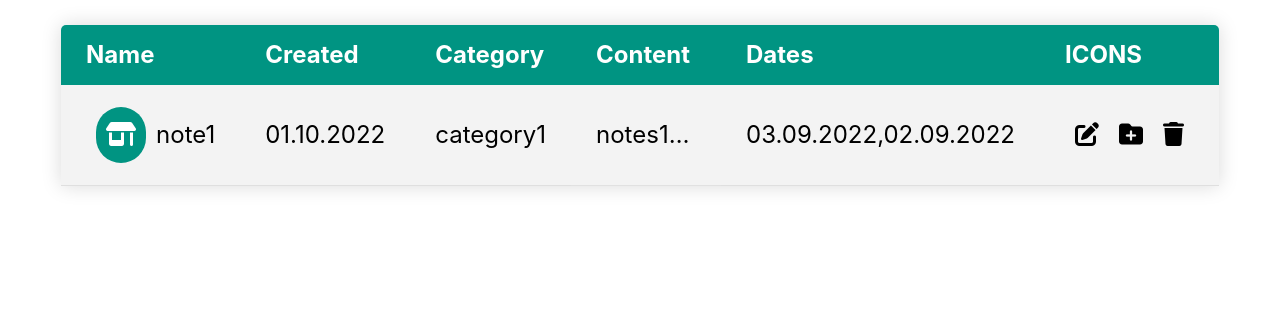
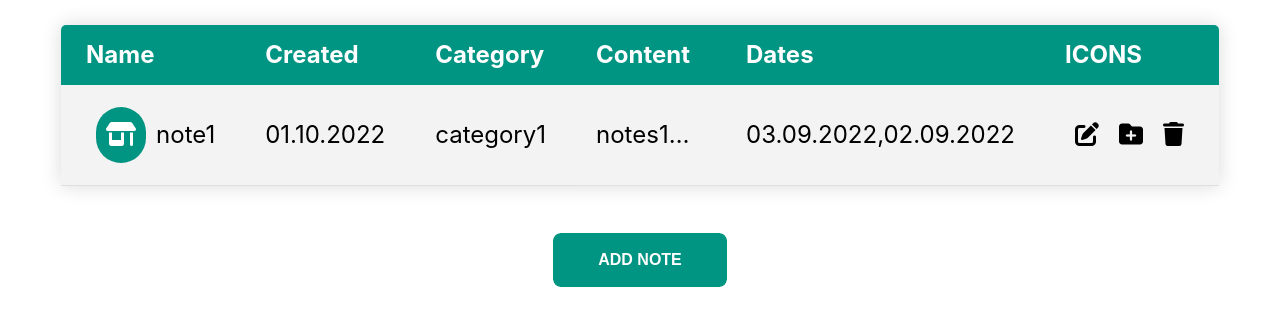
Before and after one commit to zenoksi4/ReactReduxNotes, a React (Create React App) app: page / in a window 1280 px wide. Shown: the top 326 px of the page. Built offline with nearby package versions, Linux system fonts and the light colour scheme.

Commit message:
added ModalAddNote

```diff
--- a/src/App.css
+++ b/src/App.css
@@ -44,6 +44,11 @@ ol[class] {
   list-style: none;
 }
 
+.btn:hover, .btn:focus {
+  color: #ffffff;
+  outline: 0;
+}
+
 .container {
     box-sizing: border-box;
     display: flex;
--- a/src/App.tsx
+++ b/src/App.tsx
@@ -1,12 +1,16 @@
-import React from "react";
+import {useState} from 'react'
 import "./App.css";
-import Table from "./components/tablelist/Table";
+import AddNoteButton from "./components/buttons/addnotebutton/AddNoteButton";
+import ModalAddNote from './components/modal/ModalAddNote/ModalAddNote';
 import TableNotesActive from "./components/tablelist/tablenotes/TableNotesActive";
 
 function App() {
+  const [modalActive, setModalActive] = useState(false)
   return (
     <div className="container">
       <TableNotesActive/>
+      <AddNoteButton setActive={setModalActive}/>
+      <ModalAddNote active={modalActive} setActive={setModalActive}/>
     </div>
   );
 }
--- /dev/null
+++ b/src/components/buttons/addnotebutton/AddNoteButton.css
@@ -0,0 +1,38 @@
+.add-note__btn{
+    border-color: #009482;
+    color: #fff;
+    box-shadow: 0 0 40px 40px #009482 inset, 0 0 0 0 #009482;
+    -webkit-transition: all 150ms ease-in-out;
+    transition: all 150ms ease-in-out;
+
+    box-sizing: border-box;
+    -webkit-appearance: none;
+    -moz-appearance: none;
+    appearance: none;
+    background-color: transparent;
+    border: 2px solid;
+    border-radius: 0.6em;
+    cursor: pointer;
+    display: -webkit-box;
+    display: -webkit-flex;
+    display: -ms-flexbox;
+    display: flex;
+    -webkit-align-self: center;
+    -ms-flex-item-align: center;
+    align-self: center;
+    font-size: 1rem;
+    font-weight: 400;
+    line-height: 1;
+    margin: 20px;
+    padding: 1.2em 2.8em;
+    text-decoration: none;
+    text-align: center;
+    text-transform: uppercase;
+    font-family: 'Montserrat', sans-serif;
+    font-weight: 700;
+}
+
+.add-note__btn:hover {
+    box-shadow: 0 0 10px 0 #009482 inset, 0 0 10px 4px #009482;
+    color: #009482;
+}
--- /dev/null
+++ b/src/components/buttons/addnotebutton/AddNoteButton.tsx
@@ -0,0 +1,19 @@
+import './AddNoteButton.css'
+
+interface AddNoteButtonProps{
+    setActive: (bol: boolean)=> void,
+}
+
+const AddNoteButton: React.FC<AddNoteButtonProps> = ({setActive}) => {
+
+    return(
+            <div>
+                <a className="add-note__btn" onClick={() => setActive(true)}>
+                    add note
+                </a>
+            </div>
+    );
+}
+
+
+export default AddNoteButton;
--- /dev/null
+++ b/src/components/modal/Modal.css
@@ -0,0 +1,52 @@
+.modal{
+    height: 100%;
+    width: 100%;
+    background-color: rgba(0, 0, 0, 0.75);
+    position: fixed;
+    left: 0;
+    top: 0;
+    display: flex;
+    align-items: flex-start;
+    justify-content: center;
+    opacity: 0;
+    pointer-events: none;
+    transition: 0.5s;
+
+}
+
+.modal.active{
+    opacity: 1;
+    pointer-events: all;
+}
+
+.content {
+    color: #ffffff;
+    right: 0;
+    top: -20%;
+    left: 0;
+    padding: 1.5rem;
+    z-index: 9999;
+    border: 1px solid rgba(0, 0, 0, 0.192);
+    transition: 0.2s ease-in;
+    border-radius: 5px;
+    transform: scale(0.5);
+
+}
+
+.content.active{
+    transform: scale(1);
+}
+
+.close{
+    color: #c2c2c2;
+    position: absolute;
+    font-size: 40px;
+    right: 25%;
+    top: 0;
+    cursor: pointer;
+}
+
+.close:hover{
+    color: white;
+    transition: 0.2s;
+}
--- /dev/null
+++ b/src/components/modal/Modal.tsx
@@ -0,0 +1,20 @@
+import './Modal.css'
+
+interface ModalProps{
+    active: boolean,
+    setActive: (bol: boolean)=> void,
+    children?: React.ReactNode,
+}
+
+const Modal: React.FC<ModalProps> = ({active, setActive, children}) => {
+    return(
+        <div className={active ? 'modal active': 'modal'} onClick={() => setActive(false)}>
+            <div className='close'><i className="fa-regular fa-circle-xmark"></i></div>
+            <div className={active ? `content active`: `content`} onClick={(e) => e.stopPropagation()}>
+                {children}
+            </div>
+        </div>
+    );
+}
+
+export default Modal;
--- /dev/null
+++ b/src/components/modal/ModalAddNote/ModalAddNote.css
@@ -0,0 +1,47 @@
+.modal-content {
+    width: 400px;
+    position: relative;
+    margin: auto;
+    border: 1px solid rgba(0, 0, 0, 0.192);
+    padding: 2rem;
+    border-radius: 5px;
+    background-color: #ffffff5b;
+    backdrop-filter: blur(10px);
+    color: #ffffff;
+}
+
+.modal-content h1{
+    text-align: center;
+}
+
+.modal-content input {
+    margin-bottom: 1rem;
+    width: 100%;
+    background: transparent;
+    border: none;
+    border-bottom: 1px solid #ffffff;
+}
+
+.submit-btn{
+
+    border-color: #009482;
+    color: #fff;
+    box-shadow: 0 0 40px 40px #009482 inset, 0 0 0 0 #009482;
+    -webkit-transition: all 150ms ease-in-out;
+    transition: all 150ms ease-in-out;
+}
+
+.modal-content .submit-btn {
+    text-align: center;
+    border: none;
+    color: #ffffff;
+    font-size: 1rem;
+    cursor: pointer;
+    font-family: 'Trebuchet MS', 'Lucida Sans Unicode', 'Lucida Grande', 'Lucida Sans', Arial, sans-serif;
+    padding: 1rem;
+}
+
+.submit-btn:hover{
+    box-shadow: 0 0 10px 0 #009482 inset, 0 0 10px 4px #009482;
+    color: #009482;
+}
--- /dev/null
+++ b/src/components/modal/ModalAddNote/ModalAddNote.tsx
@@ -0,0 +1,65 @@
+import Modal from '../Modal';
+import './ModalAddNote.css'
+import {useState} from 'react'
+import { useAppDispatch } from '../../../hooks/useAppDispatch';
+import { addNote } from '../../../store/noteSlice';
+
+interface AddNoteModalProps{
+    active: boolean,
+    setActive: (bol: boolean)=> void,
+}
+
+const ModalAddNote: React.FC<AddNoteModalProps> = ({active, setActive}) => {
+    const dispatch = useAppDispatch();
+
+    const [title, setTitle] = useState('')
+    const [category, setCategory] = useState('Task')
+    const [content, setContent] = useState('')
+    const [valid, setValid] = useState('')
+
+    const handleSubmit = (event:React.FormEvent) => {
+        event.preventDefault();
+        setValid('')
+
+        if(title.trim().length === 0 && content.trim().length === 0) {
+            setValid('please enter valid fields')
+            return
+        }
+
+        dispatch(addNote({title, category, content}));
+
+        setTitle('');
+        setCategory('Task');
+        setContent('');
+
+    }
+
+    return(
+        <Modal active={active} setActive={setActive}>
+            <div className="modal-content">
+                <h1>Add Note</h1>
+                {valid && <span>{valid}</span>}
+
+                <form action="" onSubmit={(event) => (handleSubmit(event))}>
+                    <label htmlFor="">Title</label><br/>
+                    <input type="text" value={title} onChange={(e) => (setTitle(e.target.value))}/><br/>
+
+                    <label htmlFor="">Category</label><br/>
+                    <select itemType="radio" value={category} onChange={(e) => (setCategory(e.target.value))}>
+                        <option value="Task">Task</option>
+                        <option value="Random Thought">Random Thought</option>
+                        <option value="Idea">Idea</option>
+                    </select><br/>
+
+                    <label htmlFor="">Note</label><br/>
+                    <input type="text" value={content} onChange={(e) => (setContent(e.target.value))} /><br/>
+
+                    <input type="submit" className='submit-btn'/><br/>
+
+                </form>
+            </div>
+        </Modal>
+    );
+}
+
+export default ModalAddNote;
--- a/src/components/tablelist/tablenotes/TableNotesItem.tsx
+++ b/src/components/tablelist/tablenotes/TableNotesItem.tsx
@@ -1,14 +1,18 @@
+import { useAppDispatch } from '../../../hooks/useAppDispatch';
+import { removeNote, archiveNote } from '../../../store/noteSlice';
 import './TableNotesItem.css'
 
 interface TableNotesItemProps{
+    id:string
     title: string,
     created: string,
     category: string,
     content: string,
 }
 
-const TableNotesItem: React.FC<TableNotesItemProps> = ({title, created, category, content}) => {
+const TableNotesItem: React.FC<TableNotesItemProps> = ({id, title, created, category, content}) => {
     let datesContent = content.match(/\d{2}([\/.-])\d{2}\1\d{4}/g)?.join(',');
+    let dispatch = useAppDispatch();
 
     return(
         <tr>
@@ -28,11 +32,11 @@ const TableNotesItem: React.FC<TableNotesItemProps> = ({title, created, category
             <td className="icons">
                 <a href="#" className="icon"><i className="fa-solid fa-pen-to-square"></i></a>
 
-                <div className="icon">
+                <div className="icon" >
                     <i className="fa-solid fa-folder-plus"></i>
                 </div>
 
-                <div className="icon">
+                <div className="icon" onClick={() => dispatch(removeNote(id))}>
                     <i className="fa-solid fa-trash"></i>
                 </div>
             </td>
```
Also changed, not shown: src/store/noteSlice.ts (+6 -2 lines).
